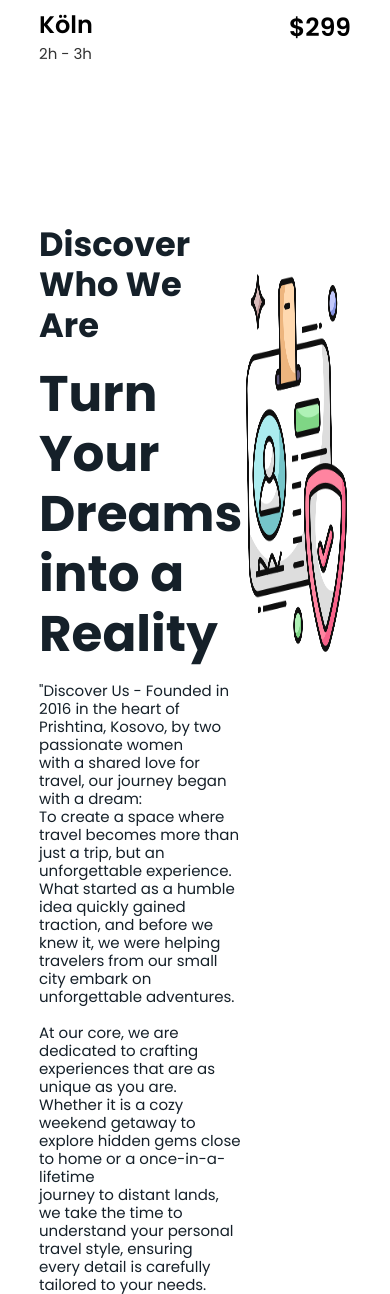
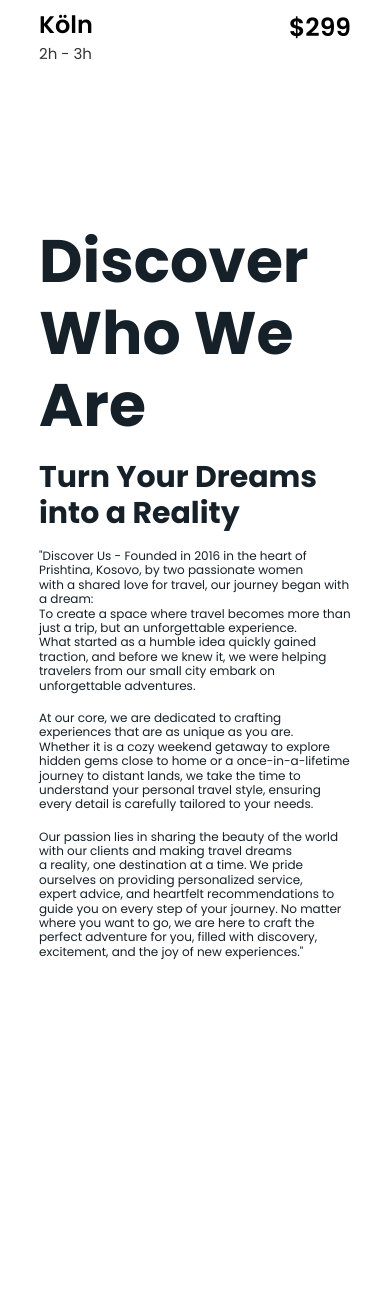
Before and after one commit to amelaah/Travell-re, a PHP site: page /html/travelly.html in a window 390 px wide. Shown: the part 5080-6374 px from the top of the page. After the commit the page ends 6040 px from the top, so only its background shows below. Run offline with PHP 8.4, Linux system fonts and the light colour scheme.

Commit message:
pak diqka kom ndreq

```diff
--- a/css/travelly.css
+++ b/css/travelly.css
@@ -142,6 +142,14 @@ header {
   border-radius: 4px;
 }
 
+@media(max-width: 990px){
+  .navbar a{
+    display: none;
+  }
+  .toggle_btn {
+    display: block;
+  }
+}
 #menu-icon {
   color: var(--dd-sage);
   font-size: 35px;
@@ -217,7 +225,7 @@ header.sticky {
   width: 10%;
 }
 
-/* destination */
+/* destination --------------------------------------------------------------------------------------------------------------*/
 
 .text {
   text-align: center;
@@ -282,7 +290,7 @@ header.sticky {
   /* transition: all 0s ease-out; */
 }
 
-/* packages */
+/* packages ----------------------------------------------------------------------------------------------------------*/
 
 .title {
   text-align: center;
@@ -375,7 +383,7 @@ header.sticky {
   text-decoration: none;
 }
 
-/* dropdown menu - responsive */
+/* dropdown menu - responsive --------------------------------------------------------------------------------------------*/
 
 .toggle_btn {
   color: var(--white);
@@ -455,7 +463,7 @@ header.sticky {
   }
 } */
 
-/* about us */
+/* about us ----------------------------------------------------------------------------------------------------------------*/
 
 .about_main {
   display: flex;
@@ -501,3 +509,22 @@ header.sticky {
   transition: all 0.2s ease-in-out;
   /* cursor: pointer; */
 }
+
+/* responsive  about-us*/
+
+@media (max-width: 990px) {
+  .about_title h2 {
+    font-size: 60px;
+  }
+  .about_title h3 {
+    font-size: 30px;
+  }
+  .about_title p {
+    font-size: 12px;
+  }
+}
+@media (max-width: 805px) {
+  .about_foto img {
+    display: none;
+  }
+}
--- a/html/book.html
+++ b/html/book.html
@@ -7,7 +7,7 @@
     <link rel="stylesheet" href="/css/book.css" />
   </head>
   <body>
-    <!-- navbar -->
+    <!-- navbar --------------------------------------------------------------------------------------------->
     <header class="sticky">
       <a href="travelly.html" class="logo">travelly</a>
       <div class="bx bx-menu" id="menu-icon"></div>
@@ -21,7 +21,7 @@
       </ul>
     </header>
 
-    <!-- registration form -->
+    <!-- registration form ---------------------------------------------------------------------------------->
 
     <!-- <section class="booking" id="booking"> -->
 
--- a/html/contact.html
+++ b/html/contact.html
@@ -7,6 +7,7 @@
     <link rel="stylesheet" href="/css/contact.css" />
   </head>
   <body>
+     <!-- navbar --------------------------------------------------------------------------------------------->
     <header class="sticky">
       <a href="travelly.html" class="logo">travelly</a>
 
@@ -20,7 +21,6 @@
     </header>
 
     <div class="contact">
-      <!-- <h1>Contact Us</h1> -->
       <div class="help">
         <h2>How can we help you ?</h2>
       </div>
--- a/html/flight.html
+++ b/html/flight.html
@@ -7,6 +7,7 @@
    <link rel="stylesheet" href="/css/flight.css">
 </head>
 <body>
+    <!-- navbar --------------------------------------------------------------------------------------------->
    <header class="sticky">
       <a href="/html/travelly.html" class="logo">travelly</a>
       <div class="bx bx-menu" id="menu-icon"></div>
@@ -28,7 +29,7 @@
    </div>
    <div class="flights-container">
 
-      <!-- box1 -->
+      <!-- box1 ------------------------------------------------------------------------------------>
       <div class="box1">
          <a href="/html/login.html">
             <div class="o-box1">
@@ -61,7 +62,7 @@
          </a>
       </div>
 
-<!-- box 2 -->
+<!-- box 2 ------------------------------------------------------------------------------------------->
       <div class="box2">
 
         <a href="/html/login.html">
--- a/html/login.html
+++ b/html/login.html
@@ -7,6 +7,7 @@
     <link rel="stylesheet" href="/css/login.css">
 </head>
 <body>
+   <!-- navbar --------------------------------------------------------------------------------------------->
     <header class="sticky">
         <a href="/html/travelly.html" class="logo">travelly</a>
         <div class="bx bx-menu" id="menu-icon"></div>
@@ -20,7 +21,6 @@
         </ul>
       </header>
       <!-- login form -->
-<!-- <section class="booking" id="booking"> -->
     <div class="login" id="login">
       <div class="form-box">
         <div class="login-container" id="login">
--- a/html/mountain.html
+++ b/html/mountain.html
@@ -7,6 +7,7 @@
     <link rel="stylesheet" href="/css/mountain.css" />
   </head>
   <body>
+     <!-- navbar --------------------------------------------------------------------------------------------->
     <header class="sticky">
       <a href="/html/travelly.html" class="logo">travelly</a>
       <div class="bx bx-menu" id="menu-icon"></div>
--- a/html/summer-vacation.html
+++ b/html/summer-vacation.html
@@ -7,6 +7,7 @@
     <link rel="stylesheet" href="/css/summer-vacation.css" />
   </head>
   <body>
+     <!-- navbar --------------------------------------------------------------------------------------------->
     <header class="sticky">
       <a href="/html/travelly.html" class="logo">travelly</a>
       <div class="bx bx-menu" id="menu-icon"></div>
```
Also changed, not shown: html/food.html (+4 -3 lines), html/travelly.html (+9 -11 lines).
